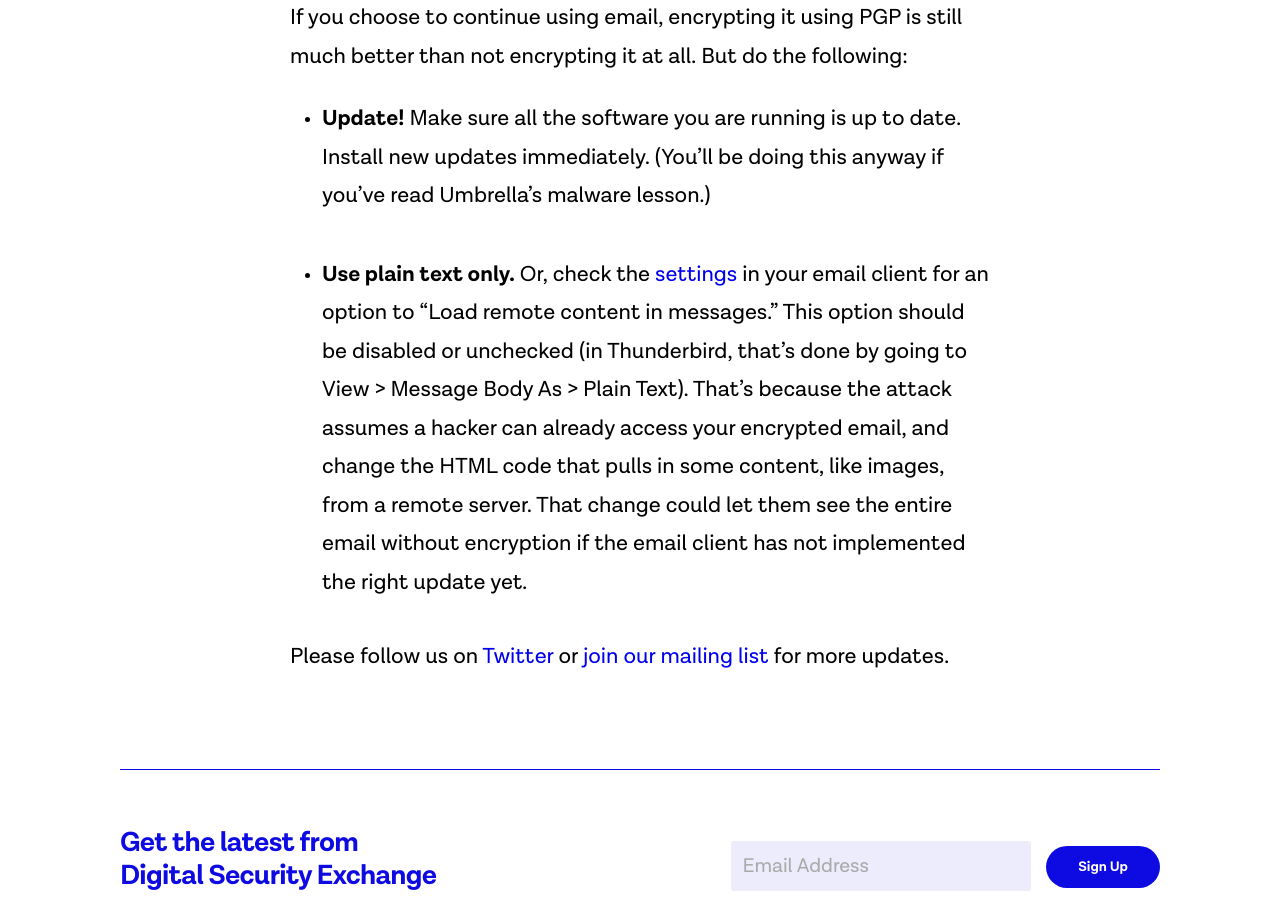
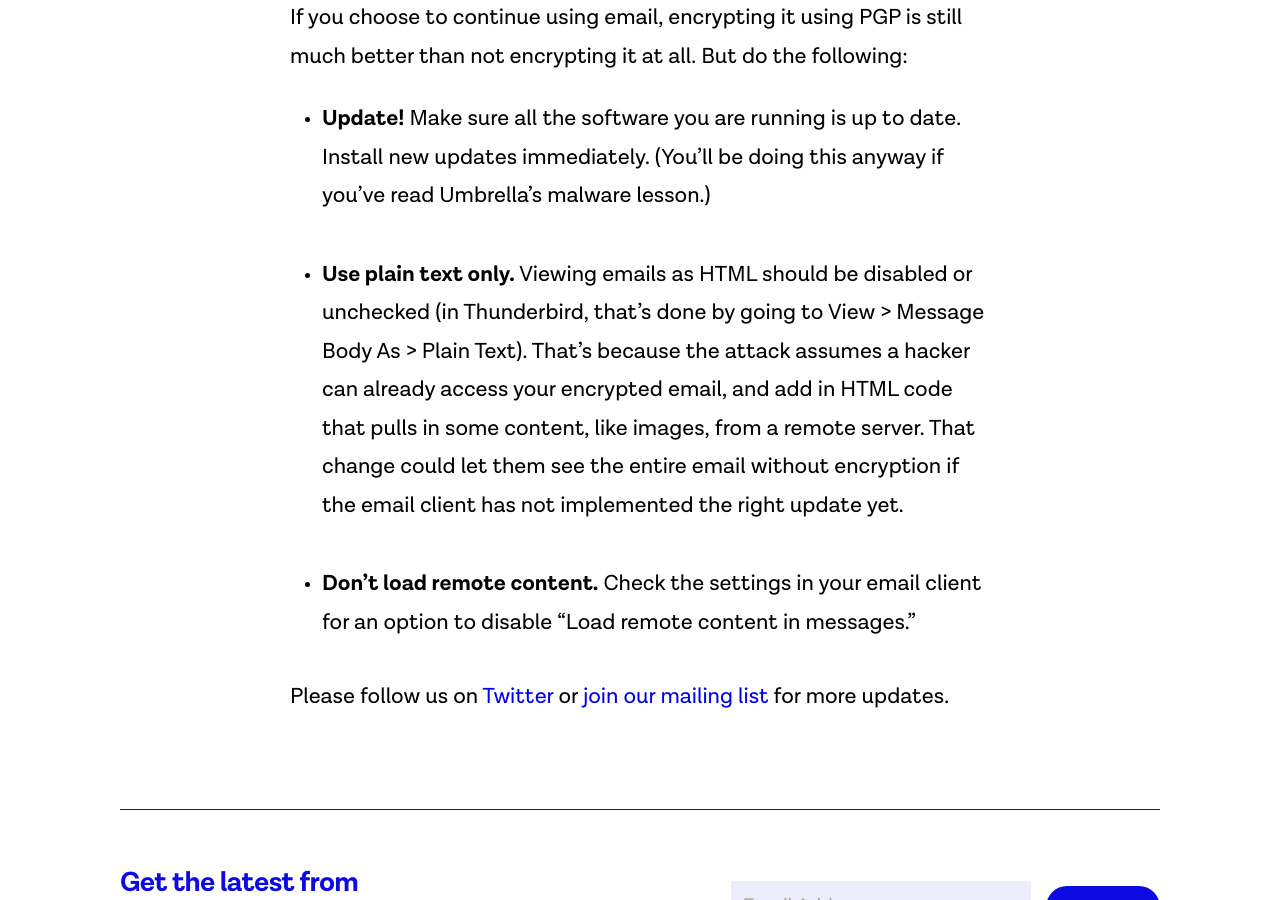
Before and after one commit to tiffrobo/exchange-new, a Jekyll site: the page built from _posts/2018-05-17-efail.md, in a window 1280 px wide and 900 px high, scrolled down 1810 px. Built offline with Jekyll 4.4.1, drawn with Linux system fonts in a browser that asks for light colours.

Commit message:
efail update

```diff
--- a/_posts/2018-05-17-efail.md
+++ b/_posts/2018-05-17-efail.md
@@ -23,6 +23,8 @@ If you choose to continue using email, encrypting it using PGP is still much bet
 
 - **Update!** Make sure all the software you are running is up to date. Install new updates immediately. (You'll be doing this anyway if you've read Umbrella's malware lesson.)
 
-- **Use plain text only.** Or, check the [settings](https://twitter.com/GPGTools/status/995986721891405825?s=19) in your email client for an option to "Load remote content in messages." This option should be disabled or unchecked (in Thunderbird, that's done by going to View > Message Body As > Plain Text). That's because the attack assumes a hacker can already access your encrypted email, and change the HTML code that pulls in some content, like images, from a remote server. That change could let them see the entire email without encryption if the email client has not implemented the right update yet.
+- **Use plain text only.** Viewing emails as HTML should be disabled or unchecked (in Thunderbird, that’s done by going to View > Message Body As > Plain Text). That’s because the attack assumes a hacker can already access your encrypted email, and add in HTML code that pulls in some content, like images, from a remote server. That change could let them see the entire email without encryption if the email client has not implemented the right update yet.
+
+- **Don't load remote content.** Check the settings in your email client for an option to disable “Load remote content in messages.”
 
 Please follow us on [Twitter](https://twitter.com/the_DSX) or [join our mailing list](https://digitalsecurityexchange.us15.list-manage.com/subscribe/post?u=5b839c64bb5e0beefde87a0ce&id=6a74dbee5c) for more updates.
```
